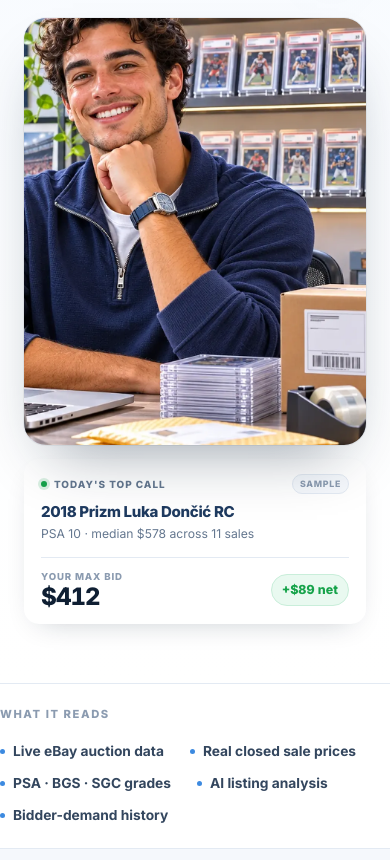
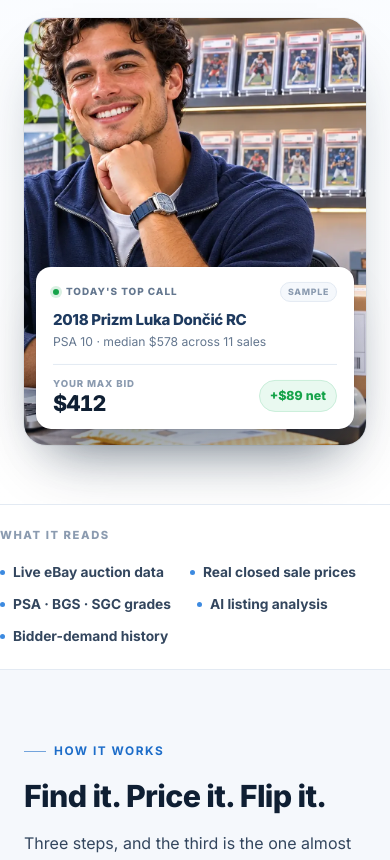
Before and after one commit to aimbluemedia/sportcard101, a PHP site: page / in a window 390 px wide. Shown: the part 684-1544 px from the top of the page. Run offline with PHP 8.4, Linux system fonts and the light colour scheme; data that the repository does not hold is empty; some libraries are stand-ins or nearby versions.

Commit message:
Anchor the top-call card to the photo's bottom edge at every width
It was at top:46% on desktop (parked mid-photo) and dropped out of the
photo into the flow below 560px. Now it sits on the bottom edge
everywhere: 34px up from the photo bottom on desktop, 16px on phones,
where it also spans the photo's width via left/right insets.

The insets are deliberate — centring it with translateX would be
overwritten by the float keyframes, which own `transform`.

Verified at 1440x900, 1440x1150, 1366x768, 1280x800, 1024x768, 760, 560,
390 and 360: the card is over the photo and on screen at all of them, and
no floating card overlaps the hero copy at 1440/1366/1280.

Known trade-off: the photo is 917px tall, so its bottom edge — and now
this card — sits at y=1040, below the fold on a 1440x900 screen. Every
other hero element still lands above it (capture form ends at 664).
Shortening the photo to roughly square would bring the card back above
the fold if that matters more than the portrait crop.

Co-Authored-By: Claude Opus 5 <noreply@anthropic.com>
Claude-Session: https://claude.ai/code/session_011u1kKiGe19jiFif2ZNeQGR

```diff
--- a/assets/home.css
+++ b/assets/home.css
@@ -257,9 +257,8 @@ h1, h2, h3, h4 { margin: 0; font-weight: 800; letter-spacing: -.022em; line-heig
 
 /* today's top call — the compact card floating over the photo's lower-left */
 .hm-call {
-    /* positioned from the top, not the bottom: at 75% width the photo is
-       taller than the viewport and a bottom-anchored card lands below the fold */
-    position: absolute; left: -28px; top: 46%; width: min(300px, 86%); z-index: 5;
+    /* anchored to the photo's bottom edge at every width */
+    position: absolute; left: -28px; bottom: 34px; width: min(300px, 86%); z-index: 5;
     display: grid; gap: 2px; padding: 15px 17px 14px;
     background: #fff; border-radius: 15px;
     box-shadow: 0 24px 50px -16px rgba(13, 31, 51, .4), 0 0 0 1px rgba(13, 31, 51, .05);
@@ -411,8 +410,11 @@ h1, h2, h3, h4 { margin: 0; font-weight: 800; letter-spacing: -.022em; line-heig
     .hm-chip { display: none; }
 }
 @media (max-width: 560px) {
-    .hm-call { position: static; width: auto; margin-top: 14px; animation: none; box-shadow: 0 10px 28px -16px rgba(13, 31, 51, .3); }
-    .hm-photo::after { display: none; }
+    /* stays over the photo's bottom edge here too, rather than dropping
+       below it into the flow */
+    /* insets, not translateX — the float keyframes own `transform` */
+    .hm-call { left: 12px; right: 12px; width: auto; bottom: 16px; }
+    .hm-call .row .v { font-size: 1.35rem; }
 }
 
 /* ---------- proof strip ---------- */
```
